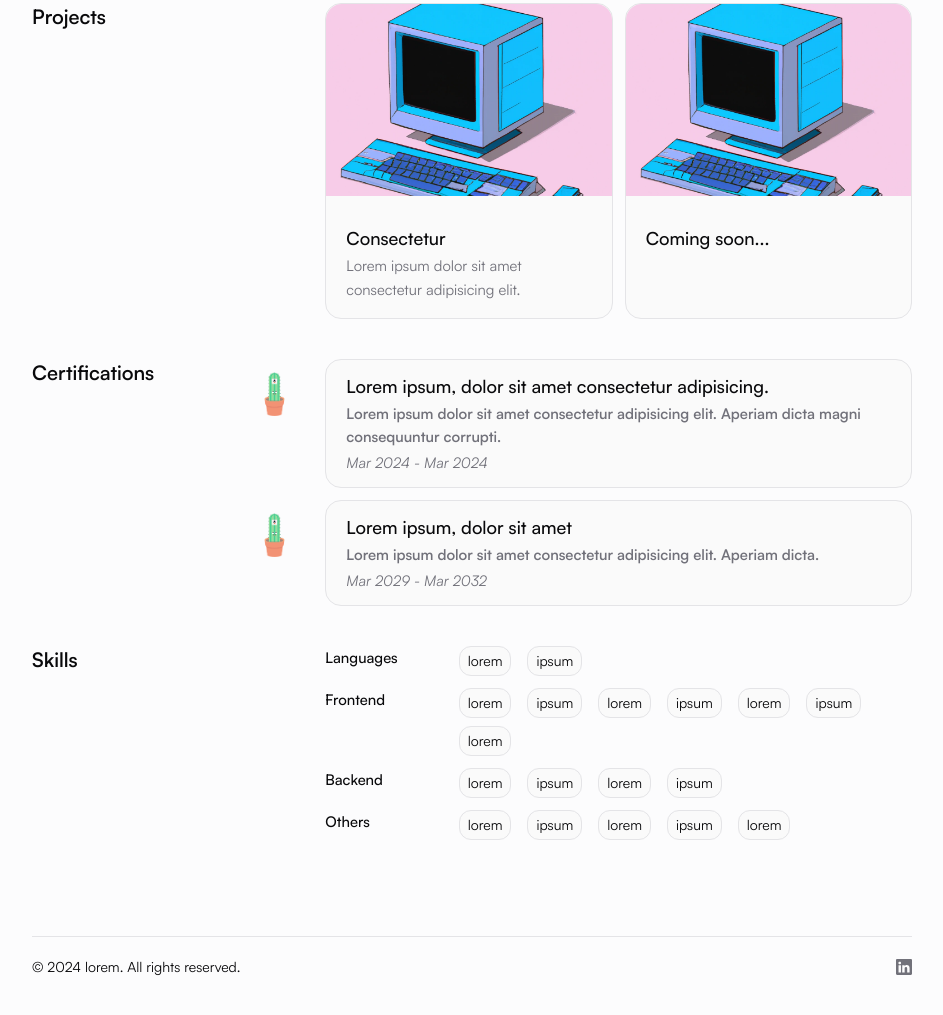
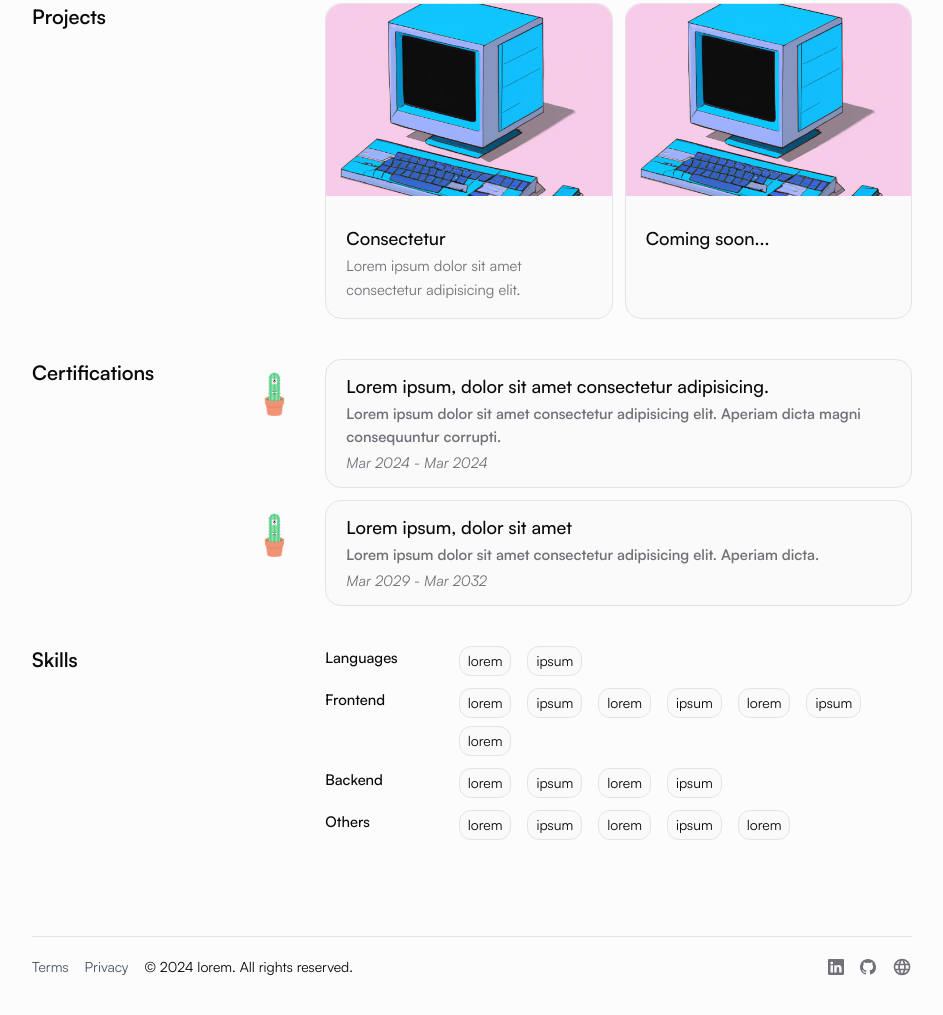
Before and after one commit to Yashasewi/website-resume, an Astro site: page / in a window 1280 px wide. Shown: the part 1372-2387 px from the top of the page, without its empty margins (168-1111 px from the left). Built offline with nearby package versions, Linux system fonts and the light colour scheme; Astro itself is replaced by a stand-in of ours; some packages are replaced by stand-ins of ours.

Commit message:
docs: added new links to the footer

```diff
--- a/src/components/layout/Footer.astro
+++ b/src/components/layout/Footer.astro
@@ -8,7 +8,7 @@
 			class='flex flex-col items-center gap-y-3 sm:flex sm:flex-row sm:items-center sm:justify-between sm:gap-y-0'
 		>
 			<div class='flex gap-x-4 text-sm'>
-				<!-- <a
+				<a
 					class='inline-flex gap-x-2 text-gray-600 hover:text-gray-800 dark:focus:outline-none dark:focus:ring-1 dark:focus:ring-gray-600'
 					href='/terms'>Terms</a
 				>
@@ -16,7 +16,7 @@
 				<a
 					class='inline-flex gap-x-2 text-gray-600 hover:text-gray-800 dark:focus:outline-none dark:focus:ring-1 dark:focus:ring-gray-600'
 					href='/privacy'>Privacy</a
-        > -->
+				>
 				<p class=''>© 2024 lorem. All rights reserved.</p>
 			</div>
 
@@ -26,7 +26,8 @@
 					<!-- Linkedin -->
 					<a
 						class='inline-block text-muted-foreground transition-all hover:text-muted-foreground/75'
-						href='https://www.linkedin.com/in/example/'
+						href='https://www.linkedin.com/in/yashasewi/'
+						target='_blank'
 					>
 						<svg
 							class='h-4 w-4 flex-shrink-0'
@@ -40,6 +41,51 @@
 							></path></svg
 						>
 					</a>
+					<a
+						class='inline-block text-muted-foreground transition-all hover:text-muted-foreground/75'
+						href='https://www.github.com/yashasewi/'
+						target='_blank'
+					>
+						<svg
+							xmlns='http://www.w3.org/2000/svg'
+							viewBox='0 0 24 24'
+							class='h-4 w-4 flex-shrink-0'
+							slot='icon'
+						>
+							<g fill='none'>
+								<g clip-path='url(#akarIconsGithubFill0)'>
+									<path
+										fill='currentColor'
+										fill-rule='evenodd'
+										d='M12 0C5.37 0 0 5.37 0 12c0 5.31 3.435 9.795 8.205 11.385c.6.105.825-.255.825-.57c0-.285-.015-1.23-.015-2.235c-3.015.555-3.795-.735-4.035-1.41c-.135-.345-.72-1.41-1.23-1.695c-.42-.225-1.02-.78-.015-.795c.945-.015 1.62.87 1.845 1.23c1.08 1.815 2.805 1.305 3.495.99c.105-.78.42-1.305.765-1.605c-2.67-.3-5.46-1.335-5.46-5.925c0-1.305.465-2.385 1.23-3.225c-.12-.3-.54-1.53.12-3.18c0 0 1.005-.315 3.3 1.23c.96-.27 1.98-.405 3-.405s2.04.135 3 .405c2.295-1.56 3.3-1.23 3.3-1.23c.66 1.65.24 2.88.12 3.18c.765.84 1.23 1.905 1.23 3.225c0 4.605-2.805 5.625-5.475 5.925c.435.375.81 1.095.81 2.22c0 1.605-.015 2.895-.015 3.3c0 .315.225.69.825.57A12.02 12.02 0 0 0 24 12c0-6.63-5.37-12-12-12'
+										clip-rule='evenodd'></path>
+								</g>
+								<defs>
+									<clipPath id='akarIconsGithubFill0'>
+										<path fill='#fff' d='M0 0h24v24H0z'></path>
+									</clipPath>
+								</defs>
+							</g>
+						</svg>
+					</a>
+					<a
+						class='inline-block text-muted-foreground transition-all hover:text-muted-foreground/75'
+						href='https://www.yashasewi.me/'
+						target='_blank'
+					>
+						<svg
+							class='h-5 w-5 flex-shrink-0'
+							xmlns='http://www.w3.org/2000/svg'
+							width='1em'
+							height='1em'
+							viewBox='0 0 24 24'
+						>
+							<path
+								fill='currentColor'
+								d='M16.36 14c.08-.66.14-1.32.14-2s-.06-1.34-.14-2h3.38c.16.64.26 1.31.26 2s-.1 1.36-.26 2m-5.15 5.56c.6-1.11 1.06-2.31 1.38-3.56h2.95a8.03 8.03 0 0 1-4.33 3.56M14.34 14H9.66c-.1-.66-.16-1.32-.16-2s.06-1.35.16-2h4.68c.09.65.16 1.32.16 2s-.07 1.34-.16 2M12 19.96c-.83-1.2-1.5-2.53-1.91-3.96h3.82c-.41 1.43-1.08 2.76-1.91 3.96M8 8H5.08A7.92 7.92 0 0 1 9.4 4.44C8.8 5.55 8.35 6.75 8 8m-2.92 8H8c.35 1.25.8 2.45 1.4 3.56A8 8 0 0 1 5.08 16m-.82-2C4.1 13.36 4 12.69 4 12s.1-1.36.26-2h3.38c-.08.66-.14 1.32-.14 2s.06 1.34.14 2M12 4.03c.83 1.2 1.5 2.54 1.91 3.97h-3.82c.41-1.43 1.08-2.77 1.91-3.97M18.92 8h-2.95a15.7 15.7 0 0 0-1.38-3.56c1.84.63 3.37 1.9 4.33 3.56M12 2C6.47 2 2 6.5 2 12a10 10 0 0 0 10 10a10 10 0 0 0 10-10A10 10 0 0 0 12 2'
+							></path>
+						</svg>
+					</a>
 				</div>
 				<!-- End Social Brands -->
 			</div>
```
Lines whose indentation alone changed are shown as unchanged.
